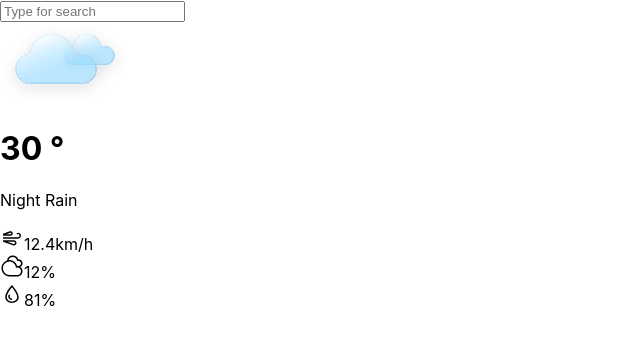
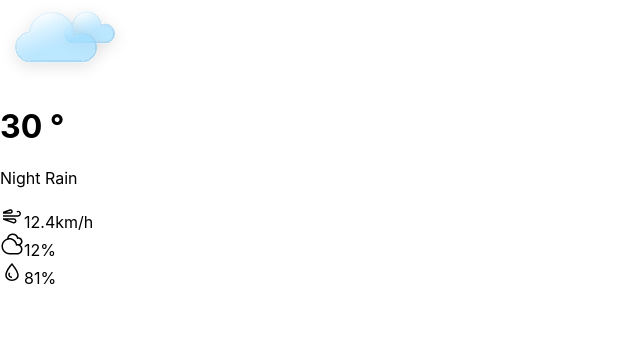
Before and after one commit to RomanTsiupiak/weather-app, a React (Create React App) app: page / in a window 1280 px wide. Shown: the top 344 px of the page, without its empty margins (0-640 px from the left). Built offline with nearby package versions, Linux system fonts and the light colour scheme.

Commit message:
refactor: refactor Autocomplete component

```diff
--- /dev/null
+++ b/src/Components/Autocomplete/Autocomplete.tsx
@@ -0,0 +1,33 @@
+import React from 'react';
+
+import AutocompleteContent from './AutocompleteContent';
+import { autocompleteUtils } from './autocompleteUtils.utils';
+
+type AutocompleteProps = {
+  // TODO: remove any after implementation httpClient
+  fetchAction: any;
+};
+
+const Autocomplete = <RecordType,>({ fetchAction }: AutocompleteProps) => {
+  const [options, setOptions] = React.useState<RecordType[]>([]);
+  const [search, setSearch] = React.useState<string>('');
+
+  const onChange = (value: string) => {
+    setSearch(value);
+    // TODO: update after implementation useDebounce and httpClient
+    if (value) {
+      fetchAction(value).then((res: any) => setOptions(res.data));
+    }
+  };
+
+  return (
+    <AutocompleteContent
+      data={autocompleteUtils.formatData(options)}
+      search={search}
+      setSearch={setSearch}
+      onChange={onChange}
+    />
+  );
+};
+
+export default Autocomplete;
--- a/src/Components/Autocomplete.tsx
+++ b/src/Components/Autocomplete/AutocompleteContent.tsx
@@ -5,20 +5,22 @@
   label: string;
 };
 
-type AutocompleteProps = {
+type AutocompleteContentProps = {
   data: AutocompleteDataType[];
+  search: string;
+  setSearch: (value: string) => void;
+  onChange: (value: string) => void;
 };
 
-const Autocomplete = ({ data }: AutocompleteProps) => {
+const AutocompleteContent = ({ data, search, setSearch, onChange }: AutocompleteContentProps) => {
   const [display, setDisplay] = React.useState<boolean>(false);
-  // eslint-disable-next-line @typescript-eslint/no-unused-vars
-  const [options, setOptions] = React.useState<AutocompleteDataType[]>(data);
-  const [search, setSearch] = React.useState<string>('');
 
   const onSelect = (value: string) => {
     setSearch(value);
     setDisplay(false);
   };
+
+  console.log(data);
 
   return (
     <div className="w-full relative">
@@ -27,25 +29,22 @@
         onClick={() => setDisplay((prev) => !prev)}
         placeholder="Type for search"
         value={search}
-        onChange={(event) => setSearch(event.target.value)}
+        onChange={(event) => onChange(event.target.value)}
       />
       {display && (
         <div className="w-full absolute bg-gray-300/70 my-[4px] rounded-md max-h-[300px] overflow-y-scroll">
-          {options.length ? (
-            options
+          {Boolean(data.length) &&
+            data
               .filter((item) => item.label.toLocaleLowerCase().includes(search.toLocaleLowerCase()))
               .map((item) => (
                 <div onClick={() => onSelect(item.label)} key={item.id} className="px-[8px] py-[4px] cursor-pointer">
                   {item.label}
                 </div>
-              ))
-          ) : (
-            <div className="flex justify-center">No results</div>
-          )}
+              ))}
         </div>
       )}
     </div>
   );
 };
 
-export default Autocomplete;
+export default AutocompleteContent;
--- /dev/null
+++ b/src/Components/Autocomplete/autocompleteUtils.utils.ts
@@ -0,0 +1,6 @@
+export const autocompleteUtils = {
+  // TODO: remove any after add types from API
+  formatData: (data: any) => {
+    return data.map((item: any, index: number) => ({ id: index, label: `${item.name}, ${item.state}` }));
+  },
+};
--- a/src/Pages/Weather.tsx
+++ b/src/Pages/Weather.tsx
@@ -1,14 +1,23 @@
 import React from 'react';
 
 import WeatherCard from 'Components/WeatherCard/WeatherCard';
-import Autocomplete from 'Components/Autocomplete';
+// import Autocomplete from 'Components/Autocomplete/Autocomplete';
 
-import { placeData } from '../mocks';
+// import axios from 'axios';
+//
+// const fetchAction = (city: string) =>
+//   axios.get('http://api.openweathermap.org/geo/1.0/direct', {
+//     params: {
+//       q: city,
+//       limit: 5,
+//       appid: 'f404c0bcddca7d09976ddaacf9cde884',
+//     },
+//   });
 
 const Weather = () => {
   return (
     <div className="w-[600px] h-[400px] p-[12px] flex flex-col items-center justify-around">
-      <Autocomplete data={placeData} />
+      {/*<Autocomplete fetchAction={fetchAction} />*/}
       <WeatherCard />
     </div>
   );
--- a/src/mocks/index.ts
+++ /dev/null
@@ -1,62 +0,0 @@
-export const placeData = [
-  {
-    id: 1,
-    label: 'London',
-  },
-  {
-    id: 2,
-    label: 'Kalush',
-  },
-  {
-    id: 3,
-    label: 'Voinyliv',
-  },
-  {
-    id: 4,
-    label: 'Lviv',
-  },
-  {
-    id: 5,
-    label: 'Ternopil',
-  },
-  {
-    id: 6,
-    label: 'Kyiv',
-  },
-  {
-    id: 7,
-    label: 'New York',
-  },
-  {
-    id: 8,
-    label: 'California',
-  },
-  {
-    id: 9,
-    label: 'Berlin',
-  },
-  {
-    id: 10,
-    label: 'Tokyo',
-  },
-  {
-    id: 11,
-    label: 'Texas',
-  },
-  {
-    id: 12,
-    label: 'Kansas',
-  },
-  {
-    id: 13,
-    label: 'Otava',
-  },
-  {
-    id: 14,
-    label: 'Strui',
-  },
-  {
-    id: 15,
-    label: 'Lytsk',
-  },
-];
```
Also changed, not shown: src/Components/UiLoader.tsx (added, +30 -0 lines).
